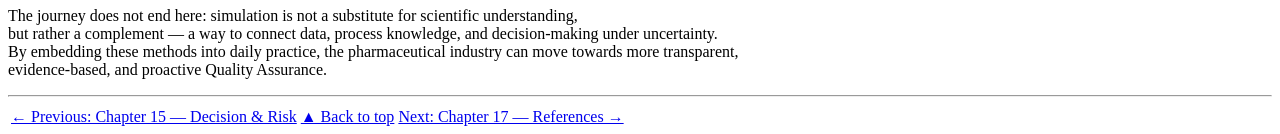
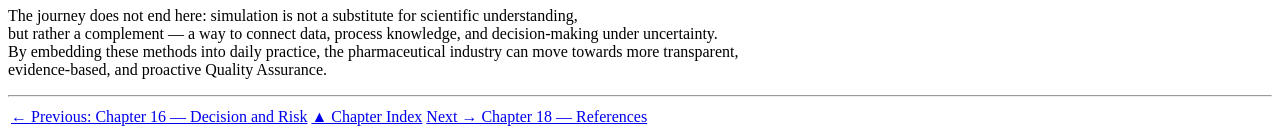
Before and after one commit to rbonfichi/monte-carlo-gmp-pharma, a Jekyll site: the page built from docs/chapters/chapter17_conclusions-nextsteps.md, in a window 1280 px wide. Shown: the part 1010-1144 px from the top of the page. Built offline with Jekyll 4.4.1, drawn with Linux system fonts in a browser that asks for light colours; our own code applies the rules of GitHub Pages for plain Markdown files.

Commit message:
Update navigation links in chapter 17 conclusions

```diff
--- a/docs/chapters/chapter17_conclusions-nextsteps.md
+++ b/docs/chapters/chapter17_conclusions-nextsteps.md
@@ -54,4 +54,4 @@ evidence-based, and proactive Quality Assurance.
 
 ---
 
-[← Previous: Chapter 15 — Decision & Risk](chapter15_decision-risk.md) | [▲ Back to top](../#table-of-contents) | [Next: Chapter 17 — References →](chapter17_references.md)
+[← Previous: Chapter 16 — Decision and Risk](../chapter15_decision-risk.md) | [▲ Chapter Index](../index.md#table-of-contents) | [Next → Chapter 18 — References](../chapter17_references.md)
```
